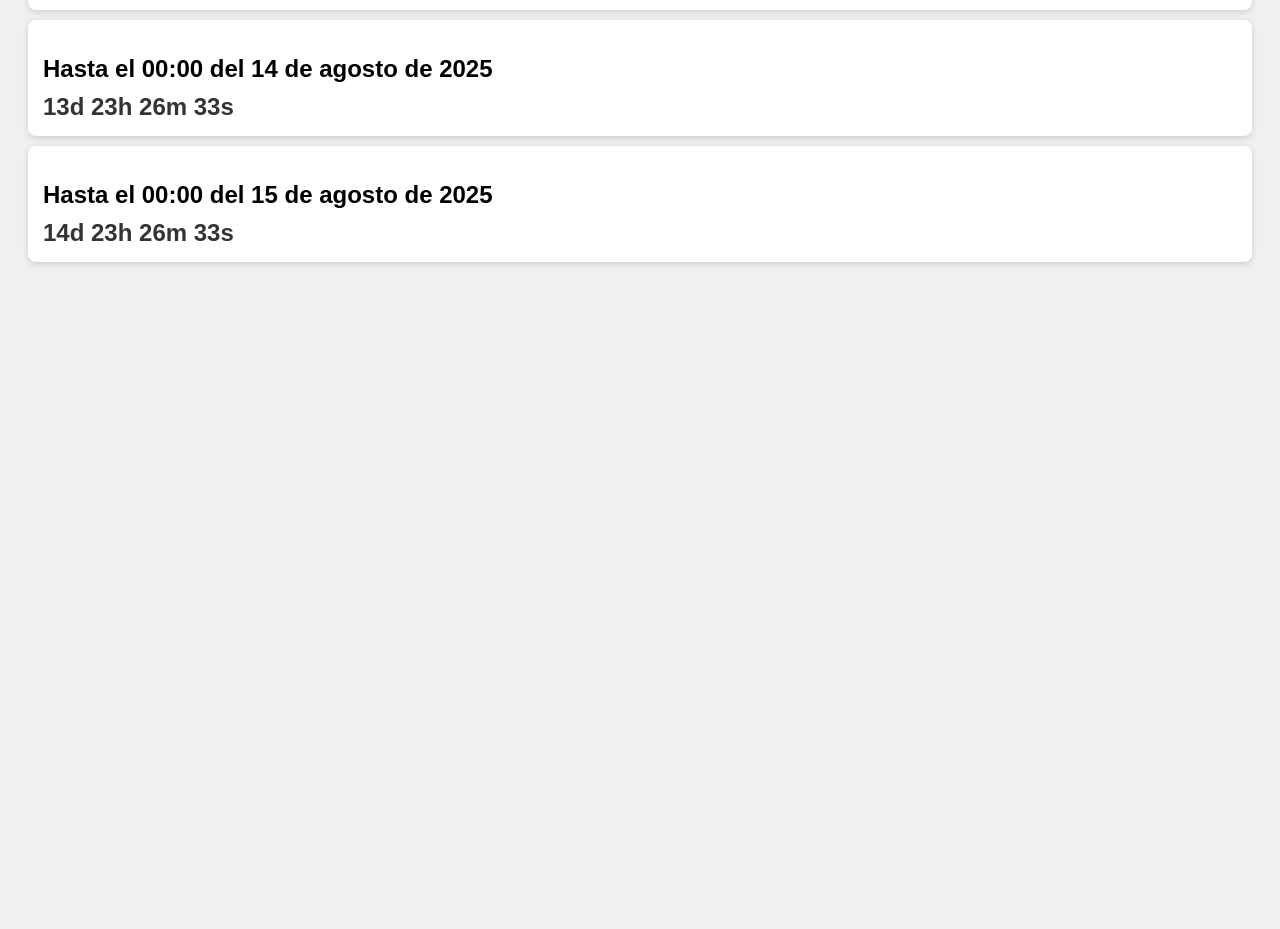
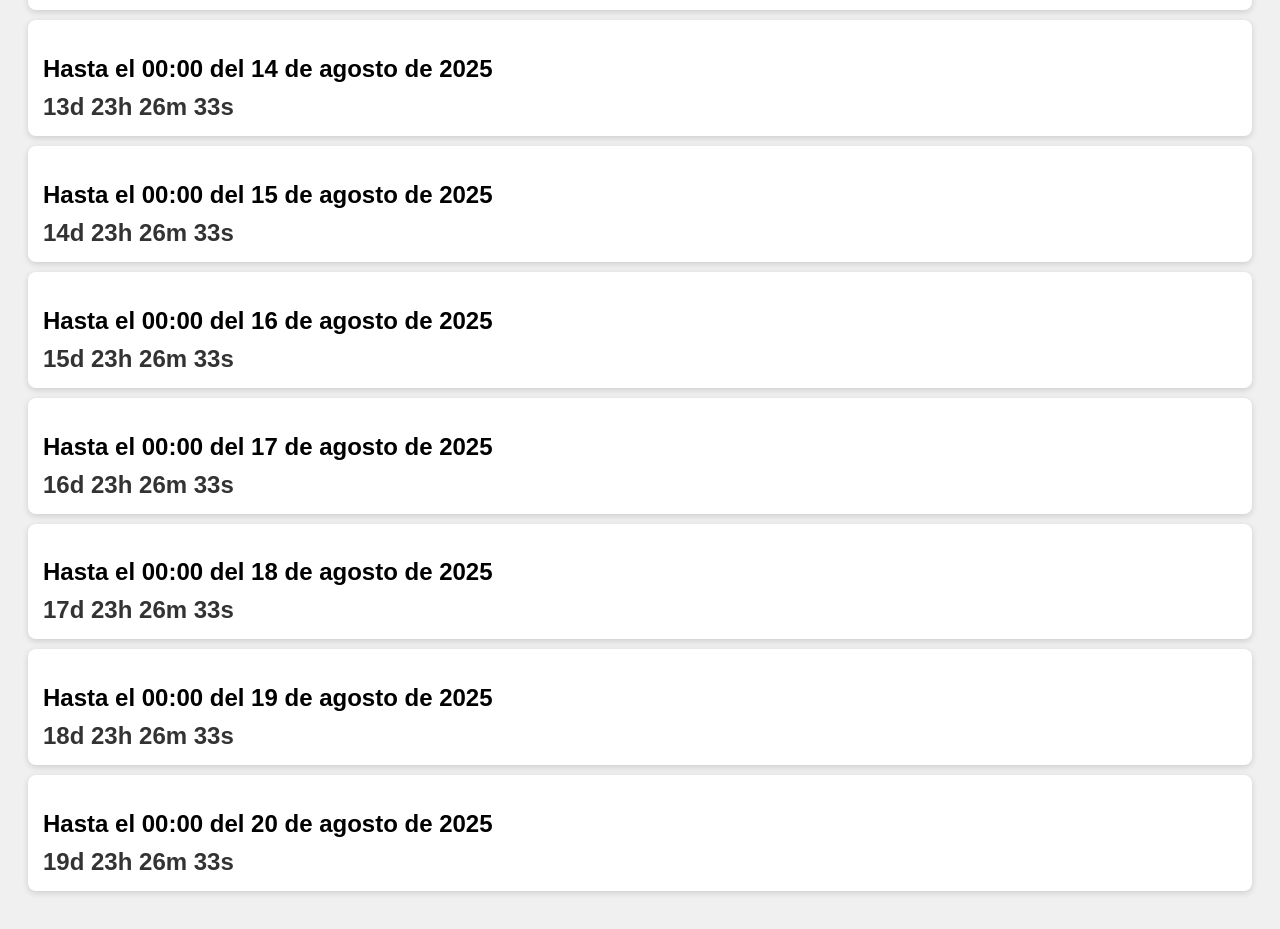
Before and after one commit to FetuStudio/cuentaatras, a plain HTML site: page index.html in a window 1280 px wide. Shown: the part 1347-2276 px from the top of the page. Before the commit the page ends 1647 px from the top, so only its background shows below. Drawn offline with Linux system fonts and the light colour scheme.

Commit message:
Update index.html

```diff
--- a/index.html
+++ b/index.html
@@ -13,20 +13,13 @@
 </head>
 <body>
 
-<h1>Contadores hasta las 00:00 horas de Madrid (4 - 15 agosto 2025)</h1>
+<h1>Contadores hasta las 00:00 horas de Madrid (4 - 20 agosto 2025)</h1>
 
-<div id="counters-container">
-  <!-- Aquí se agregarán los contadores -->
-</div>
+<div id="counters-container"></div>
 
 <script>
-// Zona horaria Madrid en agosto 2025 es CEST (UTC+2)
-const madridOffsetMinutes = 2 * 60; // +120 minutos
-
-// Crear los contadores para los días del 4 al 15 de agosto
 const startDay = 4;
-const endDay = 15;
-
+const endDay = 20;
 const container = document.getElementById('counters-container');
 
 function createCounter(day) {
@@ -40,15 +33,12 @@ function createCounter(day) {
 }
 
 function updateCountdown(day) {
-  // Crear la fecha objetivo en Madrid 00:00 del día correspondiente
-  // Construimos la fecha en UTC, ajustando el offset Madrid
-  // Fecha Madrid 00:00 = UTC 22:00 del día anterior (porque Madrid está UTC+2)
-  // Así que para 4 de agosto 00:00 Madrid, UTC es 3 de agosto 22:00
-  const utcDate = new Date(Date.UTC(2025, 7, day - 1, 22, 0, 0)); // mes 7 = agosto (0-based)
+  // Madrid está en UTC+2 en agosto
+  // 00:00 Madrid = 22:00 UTC del día anterior
+  const utcDate = new Date(Date.UTC(2025, 7, day - 1, 22, 0, 0)); // agosto es mes 7 (0-based)
   const now = new Date();
 
-  const diffMs = utcDate - now; // diferencia en milisegundos
-
+  const diffMs = utcDate - now;
   const countdownElem = document.getElementById(`countdown-${day}`);
 
   if (diffMs <= 0) {
@@ -62,15 +52,13 @@ function updateCountdown(day) {
   const minutes = Math.floor((totalSeconds % 3600) / 60);
   const seconds = totalSeconds % 60;
 
-  countdownElem.textContent =
-    `${days}d ${hours}h ${minutes}m ${seconds}s`;
+  countdownElem.textContent = `${days}d ${hours}h ${minutes}m ${seconds}s`;
 }
 
 for (let day = startDay; day <= endDay; day++) {
   createCounter(day);
 }
 
-// Actualizar los contadores cada segundo
 setInterval(() => {
   for (let day = startDay; day <= endDay; day++) {
     updateCountdown(day);
```
